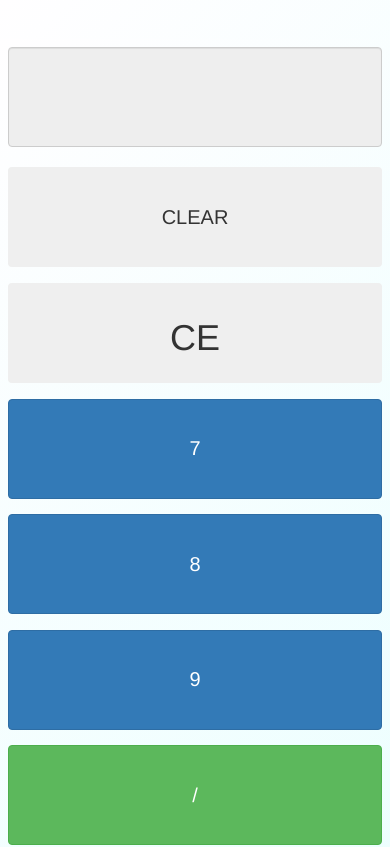
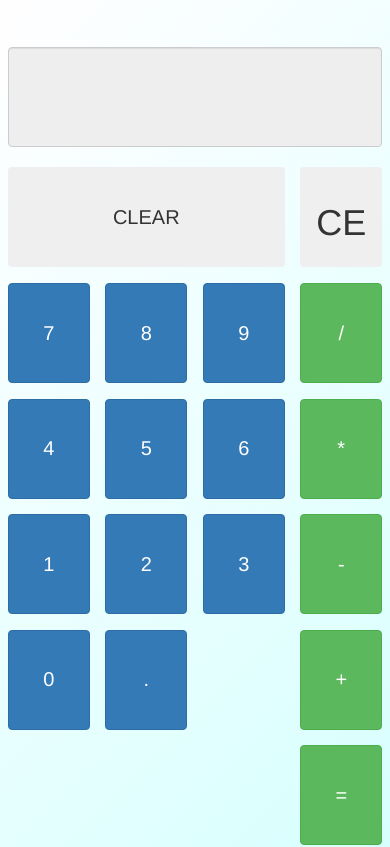
Before and after one commit to ChiShingP/react-calculator, a React (Create React App) app: page / in a window 390 px wide. Shown: the top 847 px of the page. Built offline with nearby package versions, Linux system fonts and the light colour scheme.

Commit message:
Fixed Sizing for Mobile Viewport

```diff
--- a/server.js
+++ b/server.js
@@ -2,7 +2,7 @@ const express = require('express');
 const path = require('path');
 const app = express();
 app.use(express.static(path.join(__dirname, 'build')));
-app.get('/', function(req, res) {
-  res.sendFile(path.join(__dirname, 'build', 'index.html'));
+app.get('/', function (req, res) {
+    res.sendFile(path.join(__dirname, 'build', 'index.html'));
 });
 app.listen(9000);
--- a/src/Components/App.js
+++ b/src/Components/App.jsx
@@ -90,7 +90,7 @@ function App() {
         </div>
       </div>
       <div class="row">
-        <div class="col-sm-9 padding-0">
+        <div class="col-xs-9 padding-0">
           <button
             type="button"
             class="btn btn-secondary btn-sizing"
@@ -99,7 +99,7 @@ function App() {
             CLEAR
           </button>
         </div>
-        <div class="col-sm-3 padding-0">
+        <div class="col-xs-3 padding-0">
           <button
             type="button"
             class="btn btn-secondary btn-sizing"
@@ -111,7 +111,7 @@ function App() {
         </div>
       </div>
       <div class="row">
-        <div class="col-sm-3 padding-0">
+        <div class="col-xs-3 padding-0">
           <button
             type="button"
             class="btn btn-primary btn-sizing"
@@ -121,7 +121,7 @@ function App() {
             7
           </button>
         </div>
-        <div class="col-sm-3 padding-0">
+        <div class="col-xs-3 padding-0">
           <button
             type="button"
             class="btn btn-primary btn-sizing"
@@ -131,7 +131,7 @@ function App() {
             8
           </button>
         </div>
-        <div class="col-sm-3 padding-0">
+        <div class="col-xs-3 padding-0">
           <button
             type="button"
             class="btn btn-primary btn-sizing"
@@ -141,7 +141,7 @@ function App() {
             9
           </button>
         </div>
-        <div class="col-sm-3 padding-0">
+        <div class="col-xs-3 padding-0">
           <button
             type="button"
             class="btn btn-success btn-sizing"
@@ -153,7 +153,7 @@ function App() {
         </div>
       </div>
       <div class="row">
-        <div class="col-sm-3 padding-0">
+        <div class="col-xs-3 padding-0">
           <button
             type="button"
             class="btn btn-primary btn-sizing"
@@ -163,7 +163,7 @@ function App() {
             4
           </button>
         </div>
-        <div class="col-sm-3 padding-0">
+        <div class="col-xs-3 padding-0">
           <button
             type="button"
             class="btn btn-primary btn-sizing"
@@ -173,7 +173,7 @@ function App() {
             5
           </button>
         </div>
-        <div class="col-sm-3 padding-0">
+        <div class="col-xs-3 padding-0">
           <button
             type="button"
             class="btn btn-primary btn-sizing"
@@ -183,7 +183,7 @@ function App() {
             6
           </button>
         </div>
-        <div class="col-sm-3 padding-0">
+        <div class="col-xs-3 padding-0">
           <button
             type="button"
             class="btn btn-success btn-sizing"
@@ -195,7 +195,7 @@ function App() {
         </div>
       </div>
       <div class="row">
-        <div class="col-sm-3 padding-0">
+        <div class="col-xs-3 padding-0">
           <button
             type="button"
             class="btn btn-primary btn-sizing"
@@ -205,7 +205,7 @@ function App() {
             1
           </button>
         </div>
-        <div class="col-sm-3 padding-0">
+        <div class="col-xs-3 padding-0">
           <button
             type="button"
             class="btn btn-primary btn-sizing"
@@ -215,7 +215,7 @@ function App() {
             2
           </button>
         </div>
-        <div class="col-sm-3 padding-0">
+        <div class="col-xs-3 padding-0">
           <button
             type="button"
             class="btn btn-primary btn-sizing"
@@ -225,7 +225,7 @@ function App() {
             3
           </button>
         </div>
-        <div class="col-sm-3 padding-0">
+        <div class="col-xs-3 padding-0">
           <button
             type="button"
             class="btn btn-success btn-sizing"
@@ -237,7 +237,7 @@ function App() {
         </div>
       </div>
       <div class="row">
-        <div class="col-sm-3 padding-0">
+        <div class="col-xs-3 padding-0">
           <button
             type="button"
             class="btn btn-primary btn-sizing"
@@ -247,7 +247,7 @@ function App() {
             0
           </button>
         </div>
-        <div class="col-sm-3 padding-0">
+        <div class="col-xs-3 padding-0">
           <button
             type="button"
             class="btn btn-primary btn-sizing"
@@ -257,8 +257,8 @@ function App() {
             .
           </button>
         </div>
-        <div class="col-sm-3 padding-0"></div>
-        <div class="col-sm-3 padding-0">
+        <div class="col-xs-3 padding-0"></div>
+        <div class="col-xs-3 padding-0">
           <button
             type="button"
             class="btn btn-success btn-sizing "
@@ -270,10 +270,10 @@ function App() {
         </div>
       </div>
       <div class="row">
-        <div class="col-sm-3 padding-0"></div>
-        <div class="col-sm-3 padding-0"></div>
-        <div class="col-sm-3 padding-0"></div>
-        <div class="col-sm-3 padding-0">
+        <div class="col-xs-3 padding-0"></div>
+        <div class="col-xs-3 padding-0"></div>
+        <div class="col-xs-3 padding-0"></div>
+        <div class="col-xs-3 padding-0">
           <button
             type="button"
             class="btn btn-success btn-sizing"
```
Also changed, not shown: src/Components/MusicPlayer.jsx (added, +22 -0 lines).
